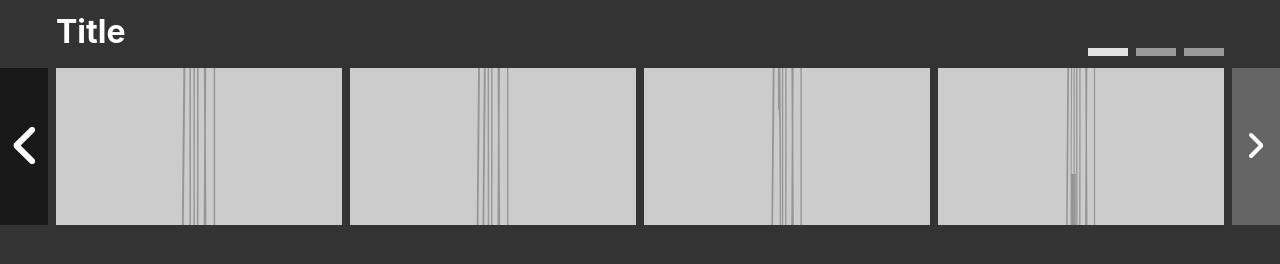
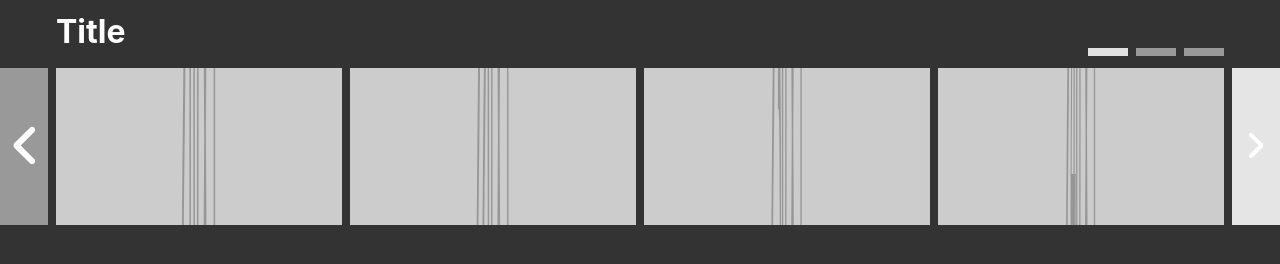
Before and after one commit to theednaffattack/netflix-ui-plain-ts, a website built with Vite: page index.html in a window 1280 px wide. In both pictures the pointer is over the button 24 px from the left and 146 px from the top of the page. Built offline with nearby package versions, Linux system fonts and the light colour scheme; placeholder pictures from the web are drawn by us.

Commit message:
Fix handle color styling

```diff
--- a/src/style.css
+++ b/src/style.css
@@ -60,7 +60,7 @@ body {
   flex-shrink: 0;
   margin: var(--img-gap) 0;
   width: var(--handle-size);
-  background-color: rgba(0, 0, 0, 0.25);
+  background-color: rgba(255, 255, 255, 0.25);
   z-index: 2;
   margin: 0.25rem 0;
   border: none;
@@ -70,11 +70,11 @@ body {
 
 .handle:hover,
 .handle:focus {
-  background-color: rgba(0, 0, 0, 0.5);
+  background-color: rgba(255, 255, 255, 0.5);
 }
 
 .container:hover .handle {
-  background-color: rgba(0, 0, 0, 0.5);
+  background-color: rgba(255, 255, 255, 0.5);
 }
 
 .icon-container {
```
